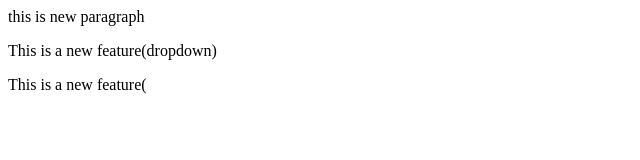
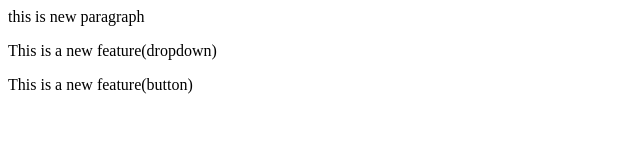
Before and after one commit to divya-bhakt/locaalrepo, a plain HTML site: page index.html in a window 1280 px wide. Shown: the full height of the page, 0-640 px from the left. Drawn offline with Linux system fonts and the light colour scheme.

Commit message:
Add both features

```diff
--- a/index.html
+++ b/index.html
@@ -1,4 +1,4 @@
 <p>this is new paragraph</p>
 
 <p>This is a new feature(dropdown)</p>
-<p>This is a new feature(<button)</p>
+<p>This is a new feature(button)</p>
```
